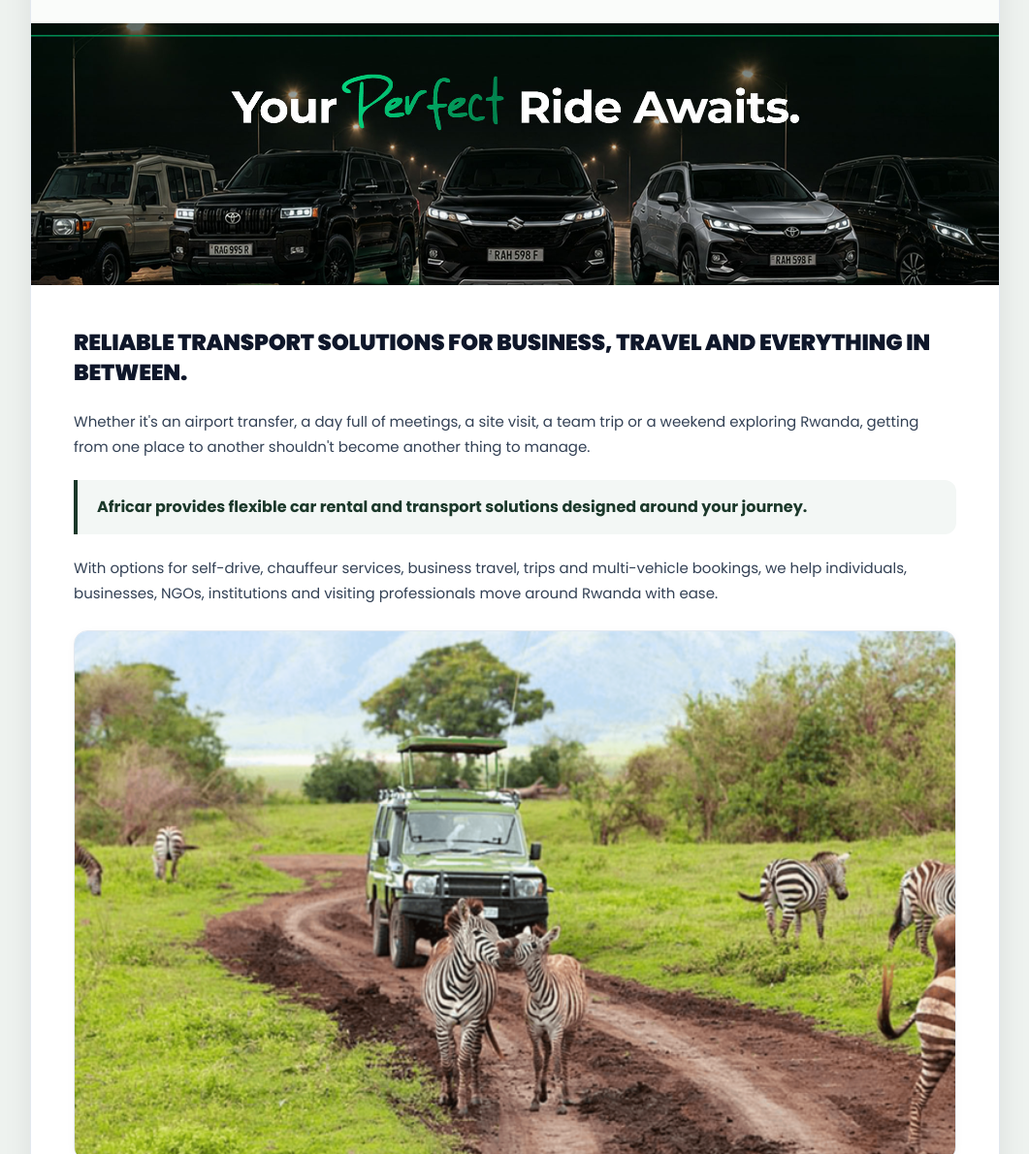
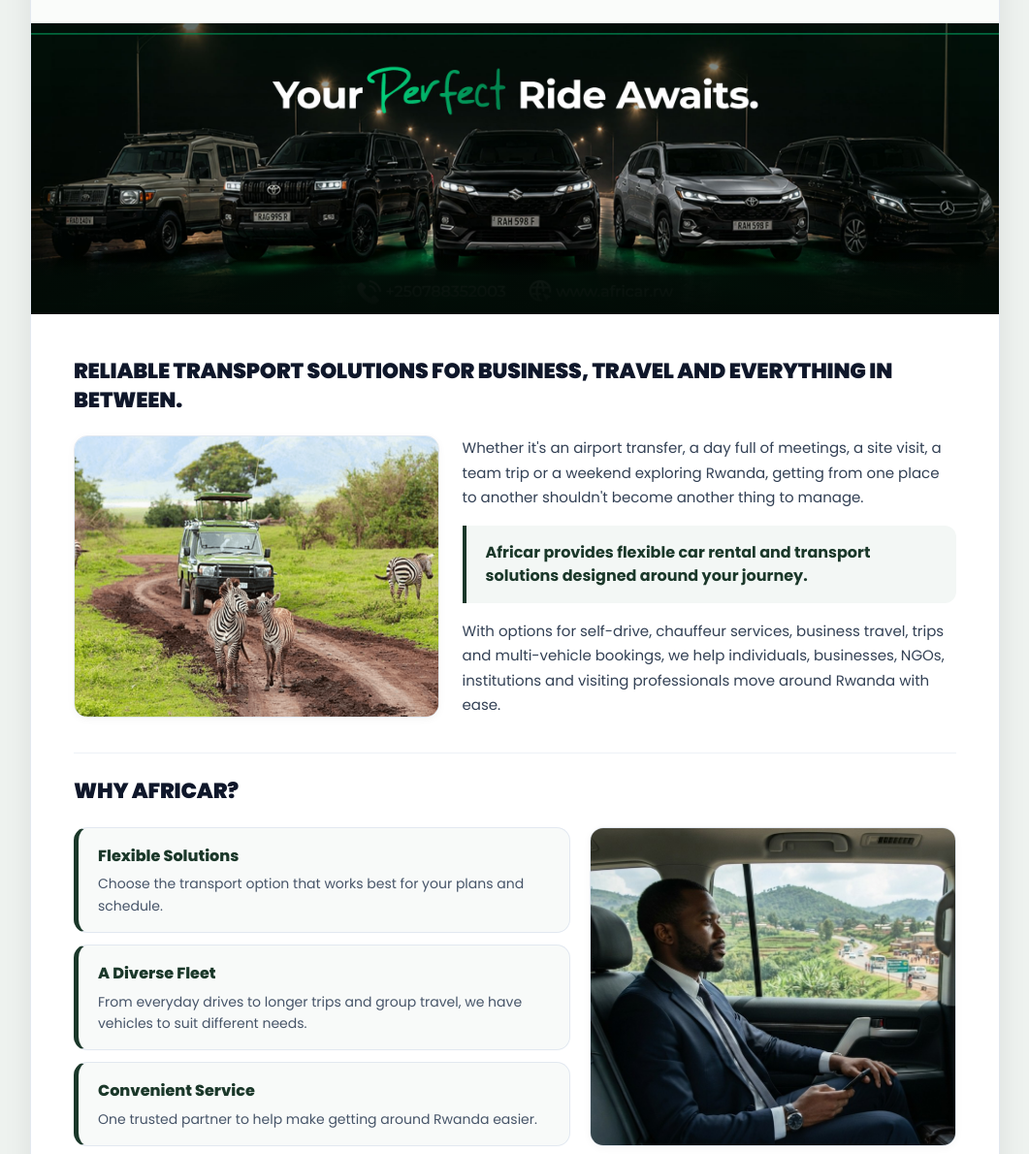
Before and after one commit to uwaberascovia/africar-newletter, a plain HTML site: page index.html in a window 1280 px wide. Shown: the part 110-1300 px from the top of the page at 97% size, without its empty margins (109-1170 px from the left). Drawn offline with Linux system fonts and the light colour scheme.

Commit message:
making columns

```diff
--- a/index.html
+++ b/index.html
@@ -67,10 +67,10 @@
       margin: 0 auto;
     }
 
-    /* 2. Banner Image: Automatically crops off bottom contact strip */
+    /* 2. Banner: Increased Prominent Height (300px) with Contact Text Masked */
     .banner-wrapper {
       width: 100%;
-      height: 270px;
+      height: 300px;
       overflow: hidden;
       line-height: 0;
       background: #020B06;
@@ -79,10 +79,22 @@
 
     .banner-wrapper img {
       width: 100%;
-      height: 130%;
+      height: 100%;
       object-fit: cover;
-      object-position: top center;
+      object-position: center top;
       display: block;
+    }
+
+    /* Seamless mask to completely remove the contact text strip from the picture */
+    .banner-wrapper::after {
+      content: "";
+      position: absolute;
+      bottom: 0;
+      left: 0;
+      right: 0;
+      height: 60px;
+      background: linear-gradient(to bottom, rgba(2, 11, 6, 0) 0%, rgba(2, 11, 6, 0.95) 35%, #020B06 100%);
+      pointer-events: none;
     }
 
     /* Editorial Content */
@@ -90,9 +102,10 @@
       padding: 44px 44px 36px 44px;
     }
 
-    /* Main Title: Full Complete Headline, Big & Bold, NEVER Cut Off */
-    .main-title {
-      font-size: 23px;
+    /* Both Section Titles: Exact Same Size, Weight, Color & Typography */
+    .main-title,
+    .section-title {
+      font-size: 22px;
       font-weight: 900;
       color: #0f172a;
       text-transform: uppercase;
@@ -103,11 +116,17 @@
       overflow-wrap: break-word;
     }
 
+    .section-title {
+      margin-top: 36px;
+      padding-top: 24px;
+      border-top: 1px solid #edf2f7;
+    }
+
     .paragraph {
       font-size: 15px;
       color: #334155;
       line-height: 1.7;
-      margin-bottom: 18px;
+      margin-bottom: 0;
     }
 
     /* Highlight Statement Box in Exact Africar Green (#1B382A) */
@@ -115,7 +134,7 @@
       background-color: #f3f7f5;
       border-left: 4px solid #1B382A;
       padding: 16px 20px;
-      margin: 22px 0;
+      margin: 0;
       border-radius: 0 12px 12px 0;
     }
 
@@ -127,9 +146,27 @@
       margin: 0;
     }
 
-    /* Safari Image Wrapper */
-    .media-card {
-      margin: 26px 0;
+    /* Top Story 2 Columns: Left Safari Picture, Right Text (Starts & ends together) */
+    .intro-grid {
+      display: grid;
+      grid-template-columns: 0.85fr 1.15fr;
+      gap: 24px;
+      align-items: stretch;
+      margin-bottom: 24px;
+    }
+
+    .intro-text-col {
+      display: flex;
+      flex-direction: column;
+      justify-content: space-between;
+      gap: 16px;
+    }
+
+    .intro-media-col {
+      position: relative;
+      width: 100%;
+      height: 100%;
+      min-height: 280px;
       border-radius: 14px;
       overflow: hidden;
       border: 1px solid #e2e8f0;
@@ -137,23 +174,15 @@
       line-height: 0;
     }
 
-    .media-card img {
+    .intro-media-col img {
+      position: absolute;
+      top: 0;
+      left: 0;
       width: 100%;
-      height: auto;
+      height: 100%;
+      object-fit: cover;
+      object-position: center;
       display: block;
-    }
-
-    /* Section: Why Africar (Subtitle - 17px) */
-    .section-title {
-      font-size: 17px;
-      font-weight: 900;
-      color: #0f172a;
-      text-transform: uppercase;
-      letter-spacing: 0.5px;
-      margin-top: 36px;
-      margin-bottom: 20px;
-      padding-top: 24px;
-      border-top: 1px solid #edf2f7;
     }
 
     /* 3. Why Africar Two Columns (Aligned perfectly with points top & bottom) */
@@ -208,16 +237,21 @@
 
     /* Executive Image on Right Side of Why Africar (Starts & ends with points) */
     .why-africar-image {
+      position: relative;
+      width: 100%;
+      height: 100%;
+      min-height: 280px;
       border-radius: 14px;
       overflow: hidden;
       border: 1px solid #e2e8f0;
       box-shadow: 0 2px 8px rgba(0, 0, 0, 0.04);
-      height: 100%;
       line-height: 0;
-      display: flex;
     }
 
     .why-africar-image img {
+      position: absolute;
+      top: 0;
+      left: 0;
       width: 100%;
       height: 100%;
       object-fit: cover;
@@ -261,7 +295,7 @@
       pointer-events: none;
     }
 
-    /* Footer Subtitles - 17px */
+    /* Footer Subtitles */
     .footer-heading {
       font-size: 17px;
       font-weight: 900;
@@ -341,17 +375,22 @@
 
     /* Responsive */
     @media (max-width: 768px) {
+      .intro-grid,
       .why-africar-grid,
       .footer-grid {
         grid-template-columns: 1fr;
-        gap: 32px;
+        gap: 28px;
+      }
+      .intro-media-col,
+      .why-africar-image {
+        min-height: 260px;
       }
       .footer-right {
         border-left: none;
         padding-left: 0;
       }
       .banner-wrapper {
-        height: 190px;
+        height: 220px;
       }
     }
 
@@ -371,11 +410,15 @@
       .contact-link-row {
         font-size: 15px;
       }
-      .main-title {
+      .main-title,
+      .section-title {
         font-size: 19px;
       }
-      .section-title, .footer-heading {
-        font-size: 16px;
+      .banner-wrapper {
+        height: 180px;
+      }
+      .banner-wrapper::after {
+        height: 44px;
       }
     }
   </style>
@@ -390,7 +433,7 @@
       <img src="africarLogo.png" alt="Africar - Going beyond adventure">
     </header>
 
-    <!-- 2. Top Banner Image (Clean Fleet Banner, Contact Strip Permanently Cropped) -->
+    <!-- 2. Top Banner Image (300px Prominent Height, Bottom Contact Strip Completely Masked) -->
     <div class="banner-wrapper">
       <img src="LINKED-IN.jpg.jpeg" alt="Your Perfect Ride Awaits.">
     </div>
@@ -398,11 +441,21 @@
     <!-- Main Content -->
     <main class="content-body">
 
-      <!-- Main Title: Complete, Bolder than Subtitle, Never Cut Off -->
+      <!-- Main Title: Same size & font as Why Africar -->
       <h1 class="main-title">
         RELIABLE TRANSPORT SOLUTIONS FOR BUSINESS, TRAVEL AND EVERYTHING IN BETWEEN.
       </h1>
 
+      <!-- Top Story: 2 Columns (Left: Safari Picture, Right: Text & Highlight) -->
+      <div class="intro-grid">
+
+        <!-- Left Column: Safari Picture (Starts and Ends with the text) -->
+        <div class="intro-media-col">
+          <img src="RWANDA-COMPLETE-SAFARI-750x450.png" alt="Africar Safari in Rwanda">
+        </div>
+
+        <!-- Right Column: Story & Highlight Box -->
+        <div class="intro-text-col">
           <p class="paragraph">
             Whether it's an airport transfer, a day full of meetings, a site visit, a team trip or a weekend exploring Rwanda, getting from one place to another shouldn't become another thing to manage.
           </p>
@@ -417,13 +470,11 @@
           <p class="paragraph">
             With options for self-drive, chauffeur services, business travel, trips and multi-vehicle bookings, we help individuals, businesses, NGOs, institutions and visiting professionals move around Rwanda with ease.
           </p>
-
-      <!-- Safari Image -->
-      <div class="media-card">
-        <img src="RWANDA-COMPLETE-SAFARI-750x450.png" alt="Africar Safari in Rwanda">
         </div>
 
-      <!-- 3. Why Africar? (Image starts & ends with points) -->
+      </div>
+
+      <!-- 3. Why Africar? (Equal Title: Same size, font & style) -->
       <section>
         <h2 class="section-title">WHY AFRICAR?</h2>
 
```
Lines whose indentation alone changed are shown as unchanged.
